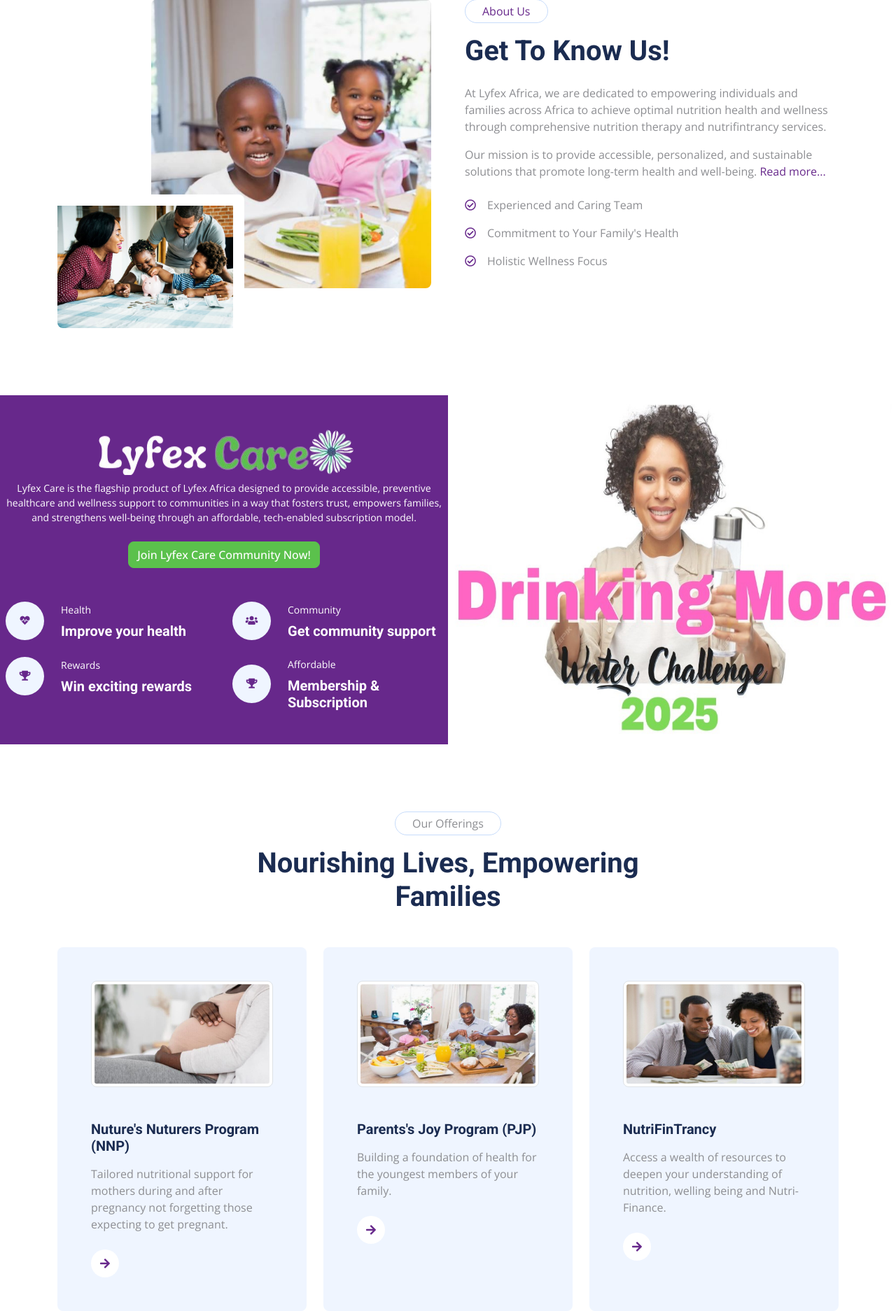
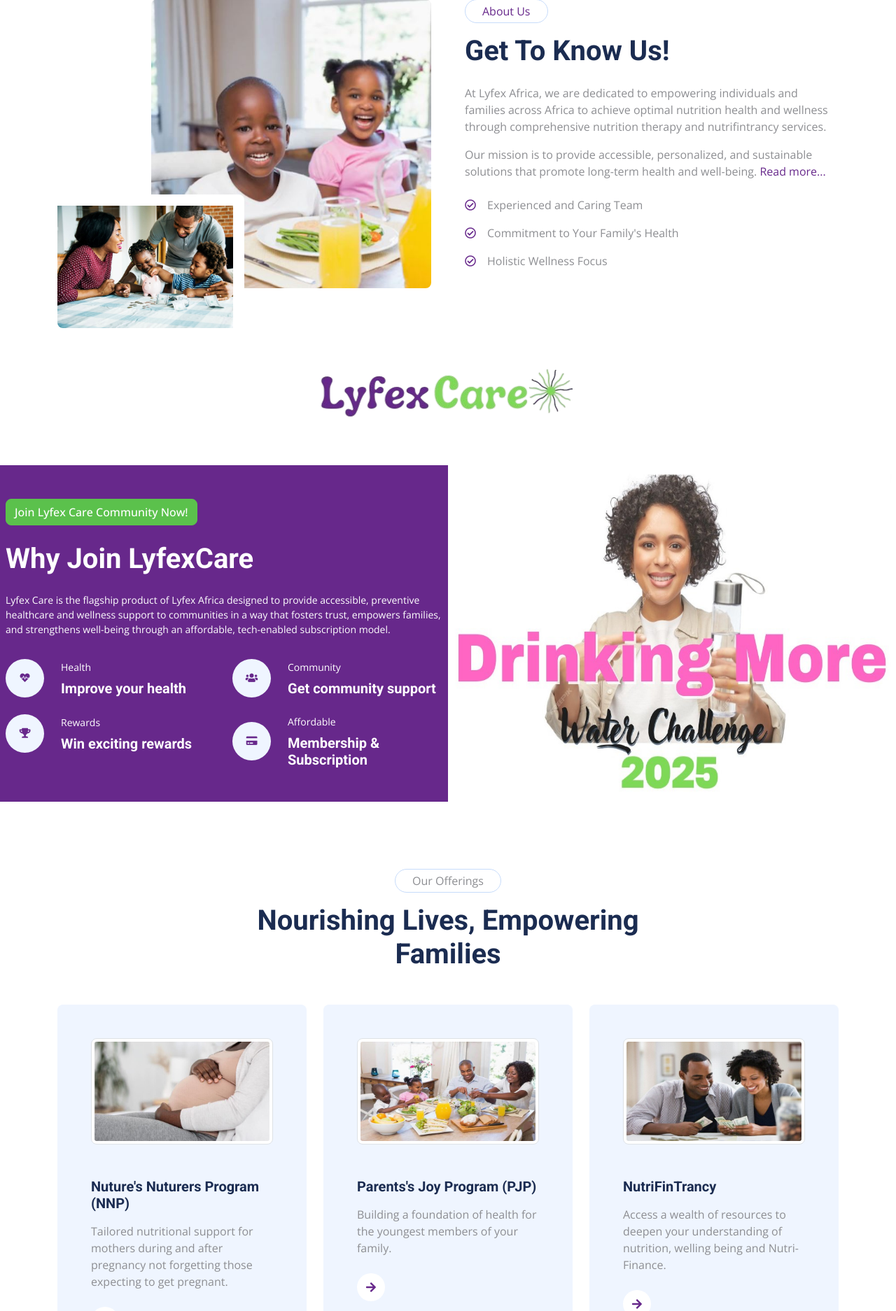
Before and after one commit to user256256256256/lyfex-verified, a PHP site: page / in a window 1280 px wide. Shown: the part 589-2463 px from the top of the page at 70% size. Run offline with PHP 8.4, Linux system fonts and the light colour scheme; some libraries are stand-ins or nearby versions.

Commit message:
1/21/2025

```diff
--- a/index.php
+++ b/index.php
@@ -122,34 +122,34 @@ Author: Engineer Ibn Muzamir.
     <!-- about-us designed as template visit templates.js to edit  -->
     <about-us></about-us>
 
+    <div class="">
+        <div class="text-center mx-auto mb-5 wow fadeInUp" data-wow-delay="0.1s" style="max-width: 600px;">
+            <div class="text-center">
+                <img src="img/LyfexAfricaPurple.png"  class=" mb-2" alt="">
+            </div>
+        </div>
         <!-- Drink more water challenge 2025 -->
         <div class="container-fluid bg-primary overflow-hidden my-5 px-lg-0">
-        <div class="container feature px-lg-0 text" >
+
+            <div class="container feature px-lg-0">
                 <div class="row g-0 mx-lg-0">
+                    <div class="col-lg-6 px-2 py-5 wow fadeIn " data-wow-delay="0.1s" style="font-size: 14px;">
+                        <div class="ps-lg-0">
+                            <!-- <p class="d-inline-block border rounded-pill text-light py-1 px-4">Features</p> -->
+                            <button class="text-white mb-4  btn btn-secondary" onclick="window.open('https://docs.google.com/forms/d/e/1FAIpQLScJzlOU-8nyaiB2616S5Glp6uNmCzJS-obVW1_7CaVKWomEPQ/viewform?usp=preview', '_blank')">Join Lyfex Care Community Now! </button>
 
-            <div class="col-lg-6 px-2 py-5 wow fadeIn " data-wow-delay="0.1s" style="font-size: 14px;">
-                <!-- <h1 class="text-white  mb-5 text-center">LYFEX CARE</h1> -->
-                    <div class=" ps-lg-0">
-                        <!-- <p class="d-inline-block border rounded-pill text-light py-1 px-4">Challenge</p> -->
-                        <div class="text-center">
-                            <img src="img/LyfexCareImg.png"  class=" mb-2" alt="">
-                        </div>
-
-                        <p class="text-white text-center mb-4 " >Lyfex Care is the flagship product of Lyfex Africa designed to provide accessible, preventive healthcare and wellness support to communities in a way that fosters trust, empowers families, and strengthens well-being through an affordable, tech-enabled subscription model.</p>
-
+                            <h1 class="text-white mb-4">Why Join LyfexCare</h1>
+                            <p class="text-white mb-4 pb-2">Lyfex Care is the flagship product of Lyfex Africa designed to provide accessible, preventive healthcare and wellness support to communities in a way that fosters trust, empowers families, and strengthens well-being through an affordable, tech-enabled subscription model.</p>
 
                             <div class="row g-4">
-                            <div class="text-center">
-                                <button class="text-white mb-4  btn btn-secondary" onclick="window.open('https://docs.google.com/forms/d/e/1FAIpQLScJzlOU-8nyaiB2616S5Glp6uNmCzJS-obVW1_7CaVKWomEPQ/viewform?usp=preview', '_blank')">Join Lyfex Care Community Now! </button>
-                            </div>
                                 <div class="col-6 text-left">
                                     <div class="d-flex align-items-center">
                                         <div class="d-flex flex-shrink-0 align-items-center justify-content-center rounded-circle bg-light" style="width: 55px; height: 55px;">
                                             <i class="fa fa-heartbeat text-primary"></i> <!-- Health icon -->
                                         </div>
                                         <div class="ms-4">
-                                        <p class="text-white mb-2 text-left" >Health</p>
-                                        <h5 class="text-white mb-0 ">Improve your health</h5>
+                                            <p class="text-white mb-2 text-left">Health</p>
+                                            <h5 class="text-white mb-0">Improve your health</h5>
                                         </div>
                                     </div>
                                 </div>
@@ -159,7 +159,7 @@ Author: Engineer Ibn Muzamir.
                                             <i class="fa fa-users text-primary"></i> <!-- Community icon -->
                                         </div>
                                         <div class="ms-4">
-                                        <p class="text-white mb-2 text-left" >Community</p>
+                                            <p class="text-white mb-2 text-left">Community</p>
                                             <h5 class="text-white mb-0">Get community support</h5>
                                         </div>
                                     </div>
@@ -170,7 +170,7 @@ Author: Engineer Ibn Muzamir.
                                             <i class="fa fa-trophy text-primary"></i> <!-- Rewards icon -->
                                         </div>
                                         <div class="ms-4">
-                                        <p class="text-white mb-2 text-left" >Rewards</p>
+                                            <p class="text-white mb-2 text-left">Rewards</p>
                                             <h5 class="text-white mb-0">Win exciting rewards</h5>
                                         </div>
                                     </div>
@@ -178,11 +178,11 @@ Author: Engineer Ibn Muzamir.
                                 <div class="col-6">
                                     <div class="d-flex align-items-center">
                                         <div class="d-flex flex-shrink-0 align-items-center justify-content-center rounded-circle bg-light" style="width: 55px; height: 55px;">
-                                        <i class="fa fa-trophy text-primary"></i> <!-- Rewards icon -->
+                                            <i class="fa fa-credit-card text-primary"></i> <!-- Subscription icon -->
                                         </div>
                                         <div class="ms-4">
-                                        <p class="text-white mb-2 text-left" >Affordable</p>
-                                        <h5 class="text-white mb-0">Membership & Subscription </h5>
+                                            <p class="text-white mb-2 text-left">Affordable</p>
+                                            <h5 class="text-white mb-0">Membership & Subscription</h5>
                                         </div>
                                     </div>
                                 </div>
@@ -198,13 +198,12 @@ Author: Engineer Ibn Muzamir.
                         </div>
                     </div>
 
-
-
-
                 </div>
             </div>
         </div>
-    <!-- Feature End -->
+
+    </div>
+
 
 
     <!-- Service Start -->
--- a/js/templates.js
+++ b/js/templates.js
@@ -516,7 +516,7 @@ class Paymentpage extends HTMLElement {
                 <div class="col-lg-4 col-md-6 wow fadeInUp" data-wow-delay="0.1s">
                     <div class="service-item bg-light rounded h-100 p-5">
                         <div class="d-inline-flex align-items-center justify-content-center mb-3">
-                            <span class="text-secondary fs-4">30,000UGX</span>
+                            <span class="text-secondary fs-4">50,000UGX</span>
                         </div>
                         <h4 class="mb-3">(Tele Nutrition) Initial Online Consultation Session</h4>
                         <p class="mb-4">Book a 30-minute online consultation to discuss your needs with a nutritionist.
```
Also changed, not shown: temp.html (added, +83 -0 lines), img/20250121_122826.jpg (added), img/LyfexAfricaPurple.png (added). Lines whose indentation alone changed are shown as unchanged.
